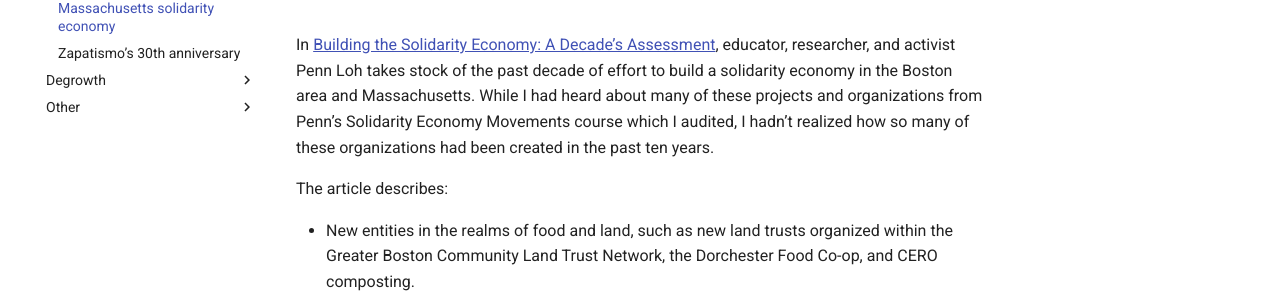
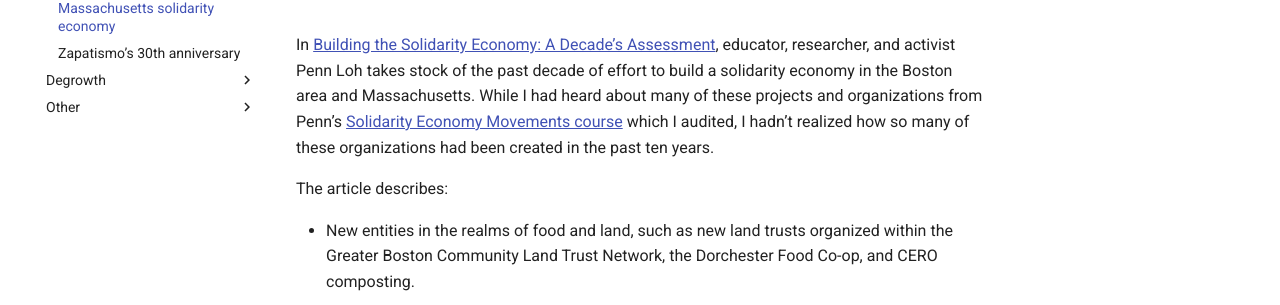
Before and after one commit to sethschori/sethschori.github.io, an MkDocs documentation site: the page built from docs/clippings/2024-12-01-decade-of-building-massachusetts-solidarity-economy.md, in a window 1280 px wide and 1368 px high. Shown: the part 229-534 px from the top of the window. Built offline with MkDocs 1.6.1 and Material for MkDocs 9.7.7, drawn with Linux system fonts in a browser that asks for light colours; some of the changed lines change nothing that is shown.

Commit message:
vault backup: 2024-12-01 09:59:47

```diff
--- a/docs/clippings/2024-12-01-decade-of-building-massachusetts-solidarity-economy.md
+++ b/docs/clippings/2024-12-01-decade-of-building-massachusetts-solidarity-economy.md
@@ -1,6 +1,6 @@
 # A decade of building the Massachusetts solidarity economy
 
-In [Building the Solidarity Economy: A Decade’s Assessment](https://nonprofitquarterly.org/building-the-solidarity-economy-a-decades-assessment/), educator, researcher, and activist Penn Loh takes stock of the past decade of effort to build a solidarity economy in the Boston area and Massachusetts. While I had heard about many of these projects and organizations from Penn’s Solidarity Economy Movements course which I audited, I hadn’t realized how so many of these organizations had been created in the past ten years.
+In [Building the Solidarity Economy: A Decade’s Assessment](https://nonprofitquarterly.org/building-the-solidarity-economy-a-decades-assessment/), educator, researcher, and activist Penn Loh takes stock of the past decade of effort to build a solidarity economy in the Boston area and Massachusetts. While I had heard about many of these projects and organizations from Penn’s [Solidarity Economy Movements course](https://facultyprofiles.tufts.edu/penn-loh/teaching) which I audited, I hadn’t realized how so many of these organizations had been created in the past ten years.
 
 The article describes:
 
```
